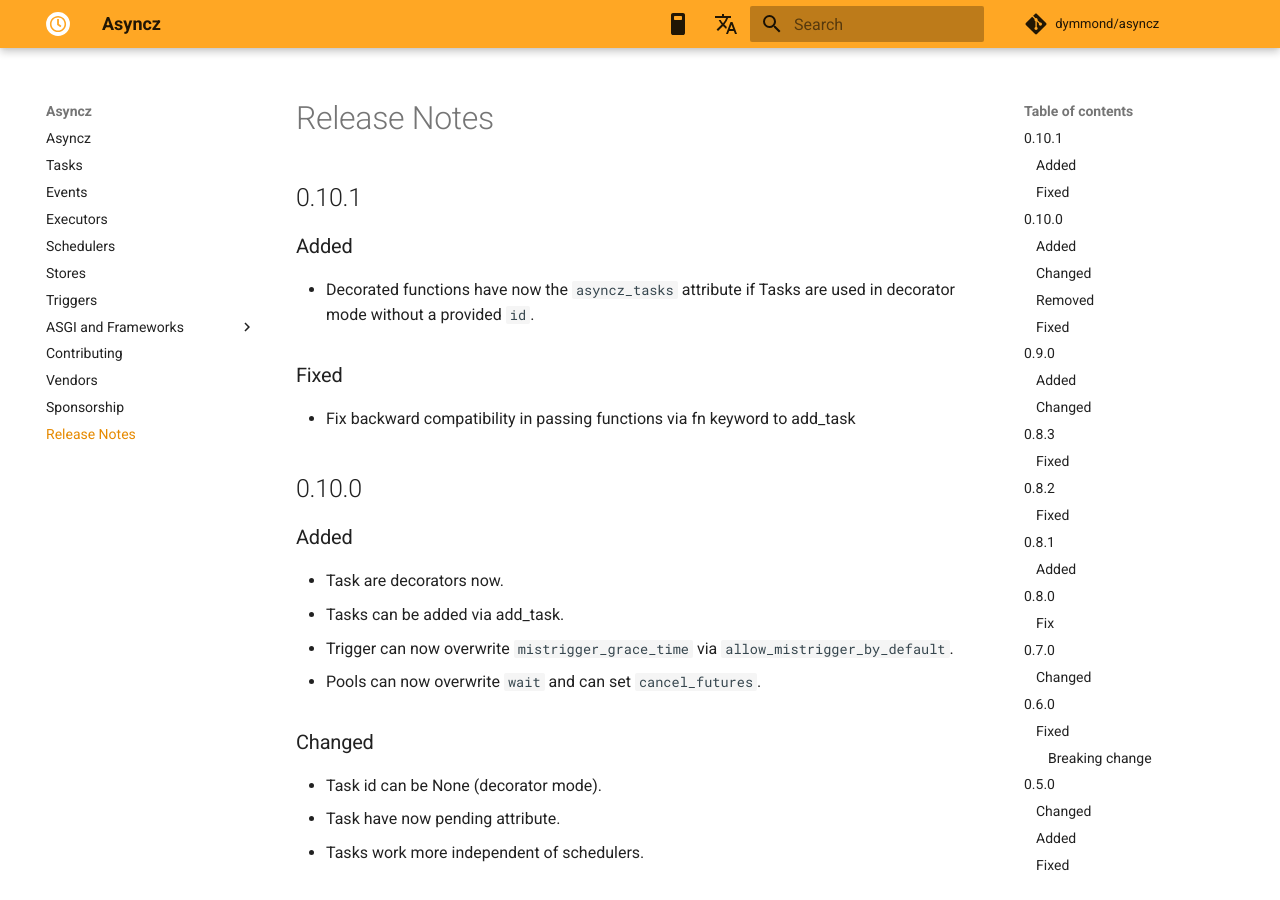
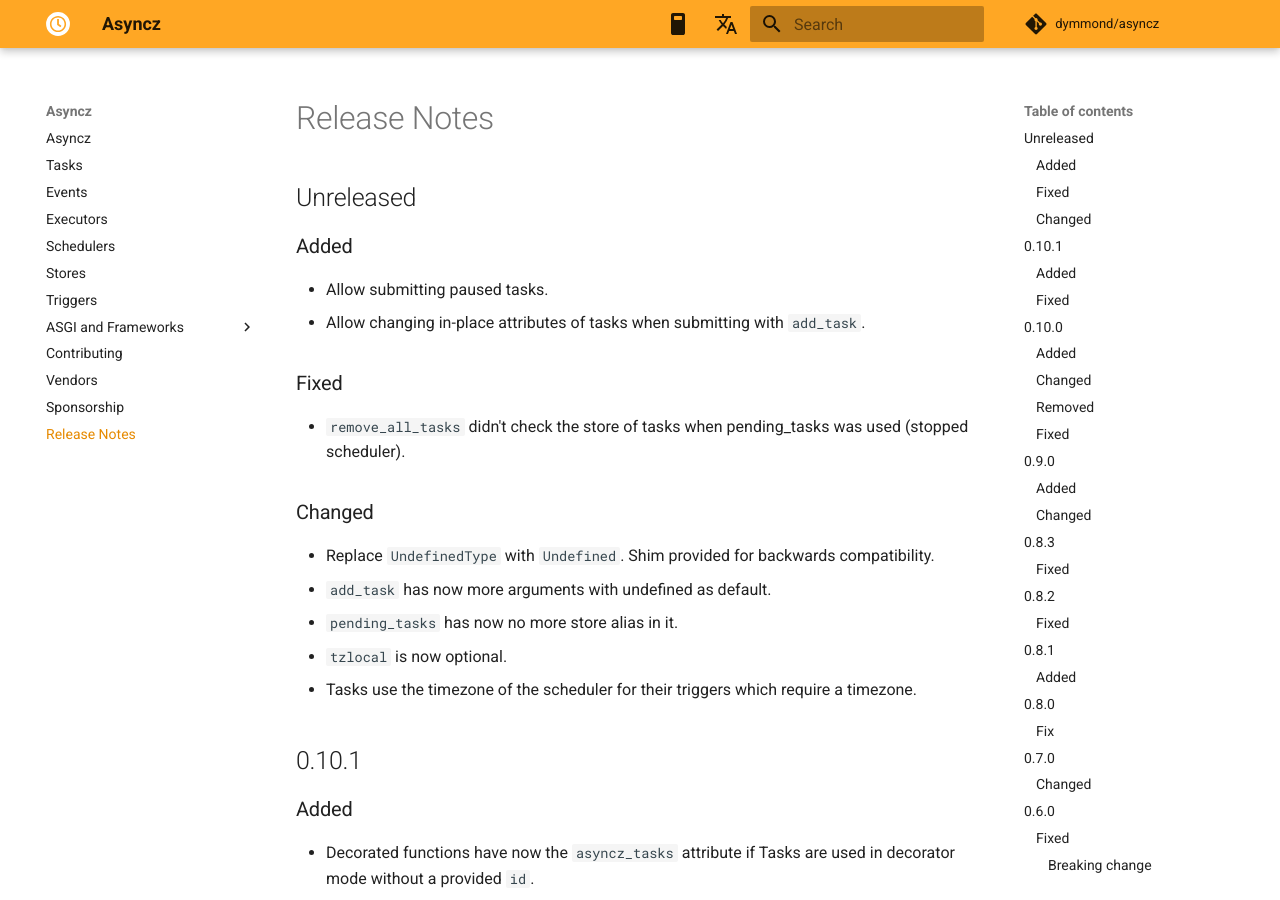
Before and after one commit to dymmond/asyncz, an MkDocs documentation site: the page built from docs/release-notes.md, in a window 1280 px wide and 900 px high. Built offline with MkDocs 1.6.1 and Material for MkDocs 9.7.7, drawn with Linux system fonts in a browser that asks for light colours; comment, search, counter and statistics services are not loaded.

Commit message:
update release notes

```diff
--- a/docs/release-notes.md
+++ b/docs/release-notes.md
@@ -1,4 +1,23 @@
 # Release Notes
+
+## Unreleased
+
+### Added
+
+- Allow submitting paused tasks.
+- Allow changing in-place attributes of tasks when submitting with `add_task`.
+
+### Fixed
+
+- `remove_all_tasks` didn't check the store of tasks when pending_tasks was used (stopped scheduler).
+
+### Changed
+
+- Replace `UndefinedType` with `Undefined`. Shim provided for backwards compatibility.
+- `add_task` has now more arguments with undefined as default.
+- `pending_tasks` has now no more store alias in it.
+- `tzlocal` is now optional.
+- Tasks use the timezone of the scheduler for their triggers which require a timezone.
 
 ## 0.10.1
 
```
